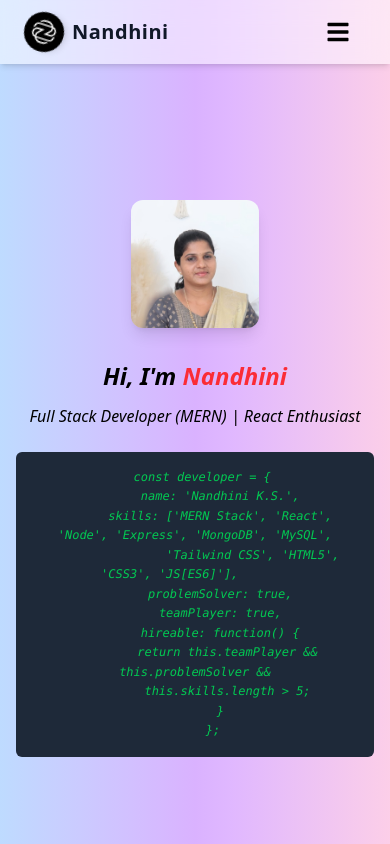
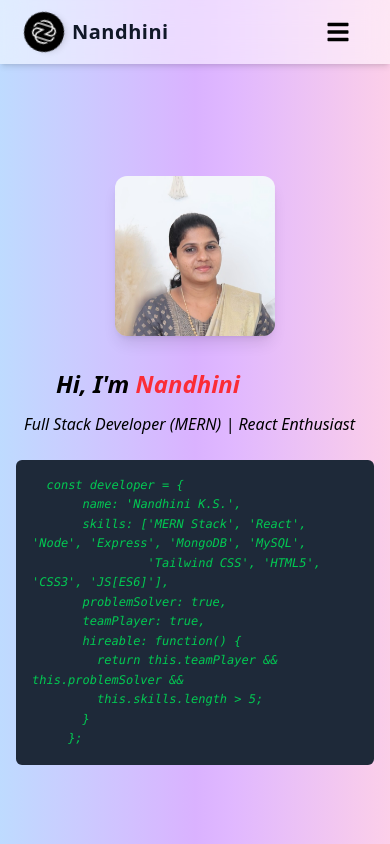
Before and after one commit to nandhini-11-cmd/nandhu_portfolio, a React (Vite) app: page / in a window 390 px wide. Shown: the top 844 px of the page. Built offline with nearby package versions, Linux system fonts and the light colour scheme.

Commit message:
image alignment

```diff
--- a/src/components/Footer.jsx
+++ b/src/components/Footer.jsx
@@ -11,7 +11,7 @@ export default function Footer() {
         <div className="flex flex-col items-center justify-center max-w-6xl mx-auto px-6 py-5 text-gray-700 space-y-4">
 
           {/* Social Icons */}
-          <div className="flex space-x-6 text-2xl">
+          <div className="flex space-x-6 text-xl">
             <a
               href="https://github.com/nandhini-11-cmd"
               target="_blank"
@@ -39,7 +39,7 @@ export default function Footer() {
           </div>
 
           {/* Copyright */}
-          <p className="text-sm md:text-base text-center font-medium">
+          <p className="text-base  text-center font-medium">
             © {new Date().getFullYear()} Nandhini ♥ | All rights reserved.
           </p>
         </div>
--- a/src/components/Hero.jsx
+++ b/src/components/Hero.jsx
@@ -8,25 +8,26 @@ const Hero = () => {
       className="italic min-h-screen flex flex-col md:flex-row items-center justify-center md:justify-start px-4 md:px-12 text-black gap-8"
     >
       {/* 🖼️ Left: Profile Image */}
-      <div className="w-full md:w-1/5 flex justify-center md:justify-start mt-28 md:mt-0">
+      <div className="w-full md:w-1/5 flex justify-center md:justify-start mt-24 md:mt-0">
         <img
           src={profileImage}
           alt="Profile"
-          className="w-32 h-32 md:w-48 md:h-48 object-cover rounded-xl shadow-lg"
+
+            className="w-40 h-40 md:w-60 md:h-72 md:mt-30 rounded-xl shadow-lg object-cover"
         />
       </div>
 
       {/* 📄 Right: Developer Intro & Code Block */}
-      <div className="w-full md:w-4/5 text-center md:text-left">
-        <h1 className="text-2xl md:text-4xl font-bold mb-3">
-          Hi, I'm <span className="text-red-500">Nandhini</span>
+      <div className="w-full md:w-4/5  ">
+        <h1 className="text-2xl md:text-4xl mt-0 md:mt-4  font-bold mb-3  ml-10 md:ml-34">
+          Hi, I'm <span className="text-red-500 ">Nandhini</span>
         </h1>
 
-        <p className="text-md md:text-xl mb-6">
+        <p className="text-md md:text-xl mb-6 ml-2 md:ml-16">
           Full Stack Developer (MERN) | React Enthusiast
         </p>
 
-        <div className="bg-gray-800 text-green-500 p-4 rounded-md font-mono text-xs md:text-sm leading-relaxed whitespace-pre-wrap break-words">
+        <div className="bg-gray-800 text-green-500 p-4 rounded-md font-mono text-xs md:text-sm leading-relaxed whitespace-pre-wrap break-words text-left">
    {`  const developer = {
        name: 'Nandhini K.S.',
        skills: ['MERN Stack', 'React', 'Node', 'Express', 'MongoDB', 'MySQL',
```
